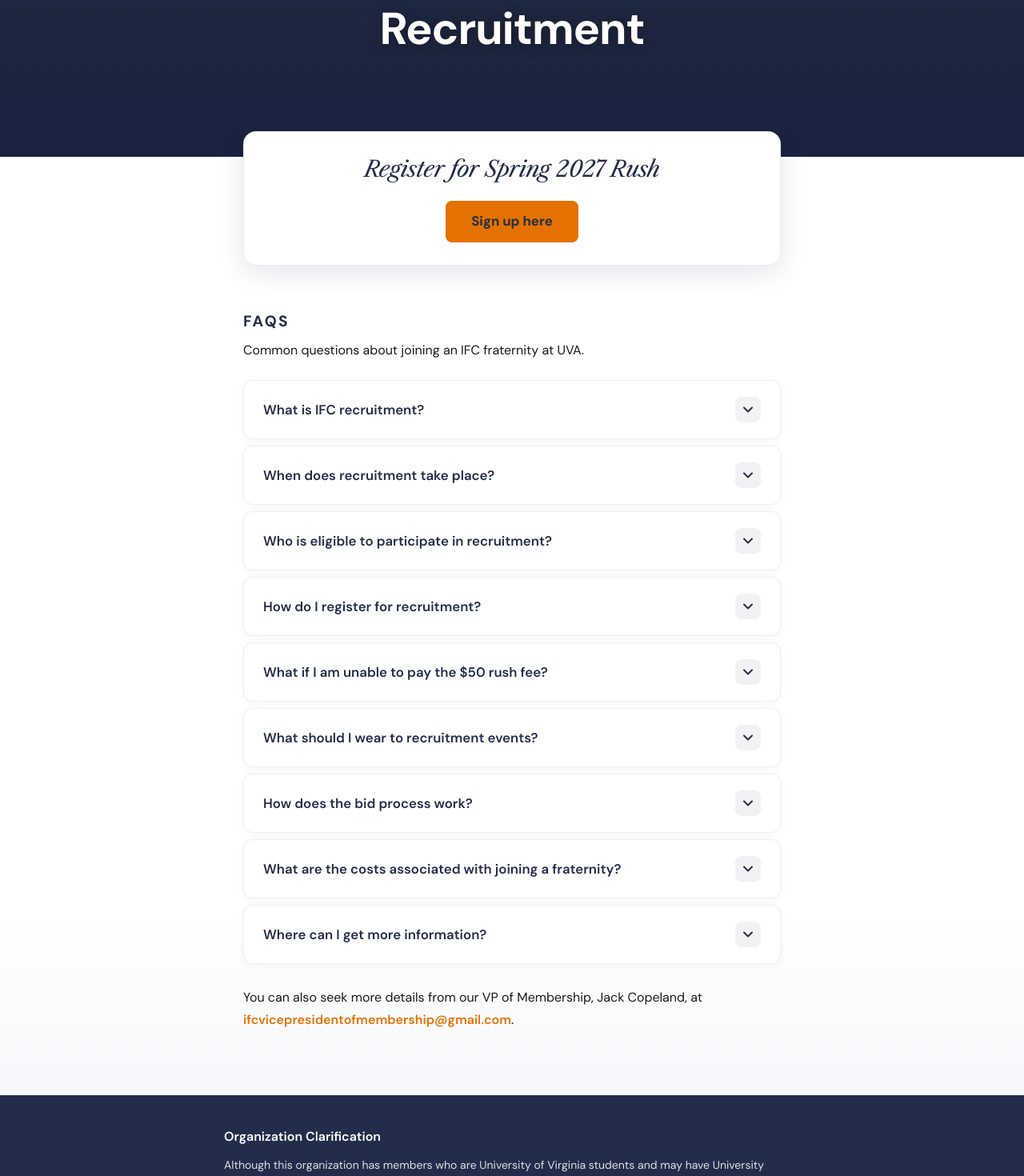
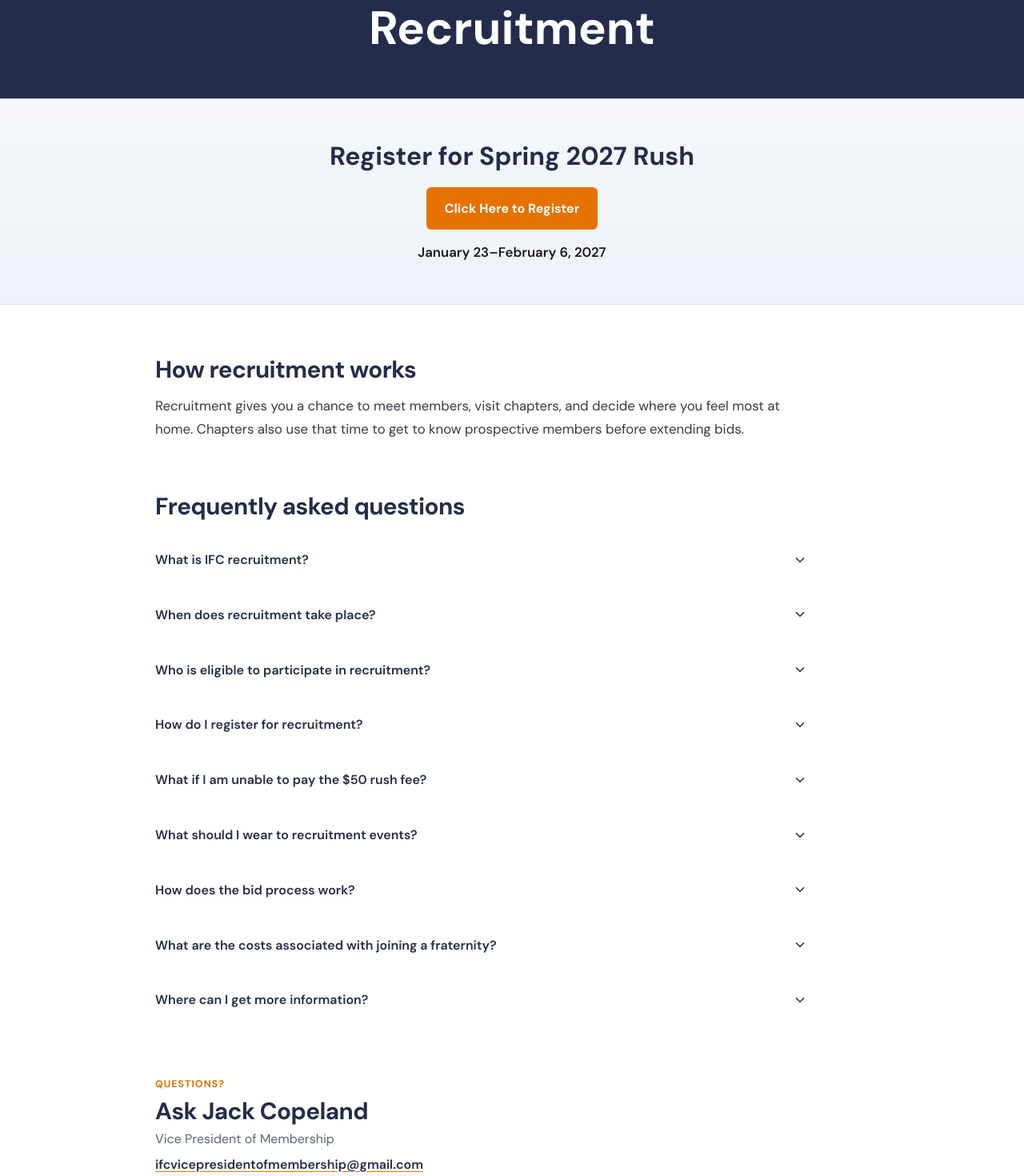
Before and after one commit to ifcuva/IFC, a React (Vite) app in the folder ifc-web/: page /recruitment in a window 1280 px wide. Shown: the part 140-1610 px from the top of the page at 80% size. Built offline with nearby package versions, Linux system fonts and the light colour scheme.

Commit message:
Update recruitment page.

```diff
--- a/ifc-web/src/pages/RecruitmentPage.css
+++ b/ifc-web/src/pages/RecruitmentPage.css
@@ -1,124 +1,135 @@
 .recruitment-page {
   min-height: 100vh;
-  padding-bottom: 5rem;
-  background: linear-gradient(180deg, #f2f4f8 0%, #fff 15%, #fff 85%, #f5f7fa 100%);
+  background: #fff;
 }
 
-/* Hero */
-.recruitment-page__hero {
-  min-height: 42vh;
-  display: flex;
-  align-items: center;
-  justify-content: center;
-  background: linear-gradient(180deg, #232d4b 0%, #1e2740 50%, #1a2240 100%);
-  padding: 6rem 1.5rem 5rem;
+/* Page heading */
+.recruitment-page__header {
+  padding: 9rem 1.5rem 3.5rem;
+  background: var(--uva-blue);
 }
 
-.recruitment-page__hero-title {
-  margin: 0;
-  font-size: clamp(2.25rem, 6vw, 3.5rem);
-  font-weight: 700;
-  color: #fff;
-  letter-spacing: -0.02em;
-  text-align: center;
-  text-shadow: 0 2px 20px rgba(0, 0, 0, 0.3);
+.recruitment-page__header-inner,
+.recruitment-page__registration-inner,
+.recruitment-page__inner {
+  width: 100%;
+  max-width: 940px;
+  margin: 0 auto;
 }
 
-/* Inner content */
-.recruitment-page__inner {
-  max-width: 720px;
-  margin: 0 auto;
-  padding: 0 1.5rem;
-  position: relative;
-  margin-top: -2rem;
+.recruitment-page__title {
+  margin: 0;
+  text-align: center;
+  font-size: clamp(2.35rem, 5vw, 3.65rem);
+  line-height: 1.08;
+  font-weight: 700;
+  letter-spacing: normal;
+  color: #fff;
 }
 
-/* Rush registration */
-.recruitment-page__signup {
-  background: #fff;
-  border-radius: 16px;
-  padding: 1.75rem 2rem;
-  margin-bottom: 3rem;
-  box-shadow: 0 8px 32px rgba(35, 45, 75, 0.12);
-  border: 1px solid rgba(35, 45, 75, 0.08);
+/* Registration */
+.recruitment-page__registration {
+  padding: 0 1.5rem;
+  background: linear-gradient(180deg, #f5f7fb 0%, #eef2f8 100%);
+  border-top: 1px solid rgba(35, 45, 75, 0.08);
+  border-bottom: 1px solid rgba(35, 45, 75, 0.1);
+}
+
+.recruitment-page__registration-inner {
+  padding: 3.25rem 0;
   text-align: center;
 }
 
-.recruitment-page__signup-title {
-  margin: 0 0 1.25rem;
-  font-family: 'Libre Caslon Text', serif;
-  font-size: clamp(1.35rem, 3vw, 1.75rem);
-  font-weight: 400;
-  font-style: italic;
-  line-height: 1.35;
+.recruitment-page__registration-top {
+  display: flex;
+  flex-direction: column;
+  align-items: center;
+  justify-content: center;
+  gap: 1.25rem;
+}
+
+.recruitment-page__registration-title {
+  margin: 0;
+  font-size: clamp(1.5rem, 3vw, 2rem);
+  line-height: 1.2;
   color: var(--uva-blue);
-  letter-spacing: -0.01em;
 }
 
 .recruitment-page__signup-button {
   display: inline-block;
-  padding: 0.85rem 2rem;
+  flex: 0 0 auto;
+  padding: 0.9rem 1.4rem;
   background: var(--uva-orange);
-  color: var(--uva-blue);
+  color: #fff;
   font-family: inherit;
-  font-size: 1.05rem;
+  font-size: 1rem;
   font-weight: 700;
   text-decoration: none;
-  border-radius: 8px;
-  transition: background 0.2s, transform 0.15s;
+  border-radius: 6px;
+  transition: background 160ms ease-out, transform 100ms ease-out;
 }
 
 .recruitment-page__signup-button:hover {
-  background: #d66800;
-  transform: translateY(-1px);
+  background: #ca6500;
 }
 
 .recruitment-page__signup-button:active {
-  transform: translateY(0);
+  transform: scale(0.97);
 }
-/* FAQ section */
+
+.recruitment-page__dates {
+  margin: 1rem 0 0;
+  font-size: 1.05rem;
+  font-weight: 600;
+  color: #1a1a1a;
+}
+
+/* Main content */
+.recruitment-page__inner {
+  padding: 4rem 1.5rem 5rem;
+}
+
+.recruitment-page__overview {
+  width: 100%;
+  max-width: 820px;
+  margin-bottom: 4rem;
+}
+
+.recruitment-page__overview h2,
+.recruitment-page__faq-heading,
+.recruitment-page__contact h2 {
+  margin: 0 0 0.75rem;
+  font-size: clamp(1.45rem, 3vw, 1.85rem);
+  line-height: 1.2;
+  letter-spacing: -0.02em;
+  color: var(--uva-blue);
+}
+
+.recruitment-page__overview p {
+  margin: 0;
+  font-size: 1.05rem;
+  line-height: 1.75;
+  color: #343946;
+}
+
+/* FAQ */
 .recruitment-page__faq {
-  padding-top: 0.5rem;
+  max-width: 820px;
 }
 
 .recruitment-page__faq-heading {
-  margin: 0 0 0.5rem;
-  font-size: clamp(1.05rem, 2vw, 1.2rem);
-  font-weight: 700;
-  letter-spacing: 0.12em;
-  text-transform: uppercase;
-  color: #232d4b;
-}
-
-.recruitment-page__faq-intro {
-  margin: 0 0 1.5rem;
-  font-size: 1rem;
-  line-height: 1.6;
-  color: #1a1a1a;
+  margin-bottom: 1rem;
 }
 
 .recruitment-page__faq-list {
   display: flex;
   flex-direction: column;
-  gap: 0.5rem;
+  gap: 0.25rem;
 }
 
 .recruitment-page__faq-item {
   background: #fff;
-  border-radius: 12px;
-  border: 1px solid rgba(35, 45, 75, 0.08);
-  box-shadow: 0 2px 12px rgba(35, 45, 75, 0.04);
   overflow: hidden;
-  transition: box-shadow 0.2s, border-color 0.2s;
-}
-
-.recruitment-page__faq-item:hover {
-  box-shadow: 0 4px 20px rgba(35, 45, 75, 0.08);
-}
-
-.recruitment-page__faq-item--open {
-  border-color: rgba(229, 114, 0, 0.2);
-  box-shadow: 0 4px 24px rgba(35, 45, 75, 0.08);
 }
 
 .recruitment-page__faq-trigger {
@@ -127,25 +138,24 @@
   justify-content: space-between;
   gap: 1rem;
   width: 100%;
-  padding: 1.25rem 1.5rem;
+  padding: 1.15rem 0;
   background: none;
   border: none;
   text-align: left;
   font-family: inherit;
-  font-size: 1.05rem;
+  font-size: 1rem;
   font-weight: 600;
-  color: #232d4b;
+  color: var(--uva-blue);
   cursor: pointer;
-  transition: color 0.2s;
+  transition: color 160ms ease-out;
 }
 
 .recruitment-page__faq-trigger:hover {
-  color: #e57200;
+  color: var(--uva-orange);
 }
 
 .recruitment-page__faq-question {
   flex: 1;
-  padding-right: 0.5rem;
 }
 
 .recruitment-page__faq-icon {
@@ -153,23 +163,14 @@
   display: flex;
   align-items: center;
   justify-content: center;
-  width: 32px;
-  height: 32px;
-  border-radius: 8px;
-  background: rgba(35, 45, 75, 0.06);
-  color: #232d4b;
-  transition: transform 0.25s ease, background 0.2s, color 0.2s;
-}
-
-.recruitment-page__faq-trigger:hover .recruitment-page__faq-icon {
-  background: rgba(229, 114, 0, 0.12);
-  color: #e57200;
+  width: 28px;
+  height: 28px;
+  color: currentColor;
+  transition: transform 220ms ease-out;
 }
 
 .recruitment-page__faq-item--open .recruitment-page__faq-icon {
   transform: rotate(180deg);
-  background: rgba(229, 114, 0, 0.12);
-  color: #e57200;
 }
 
 .recruitment-page__faq-answer-wrap {
@@ -177,64 +178,94 @@
 }
 
 .recruitment-page__faq-answer {
-  padding: 0 1.5rem 1.5rem;
-  font-size: 1rem;
-  line-height: 1.75;
-  color: #1a1a1a;
-  border-top: 1px solid rgba(35, 45, 75, 0.06);
-  margin-top: -1px;
+  width: 100%;
+  max-width: none;
+  padding: 0 0 1.3rem;
+  font-size: 0.98rem;
+  line-height: 1.7;
+  color: #454b59;
 }
 
-.recruitment-page__faq-answer-wrap .recruitment-page__faq-answer {
-  padding-left: 1.5rem;
-  padding-right: 1.5rem;
+.recruitment-page__faq-answer a {
+  color: var(--uva-orange);
+  font-weight: 600;
+  text-decoration: underline;
+  text-underline-offset: 0.18em;
 }
 
 .recruitment-page__contact {
-  margin: 1.75rem 0 0;
-  font-size: 1rem;
-  line-height: 1.75;
-  color: #1a1a1a;
+  max-width: 820px;
+  margin-top: 4rem;
+  padding-top: 0;
 }
 
-.recruitment-page__contact a {
-  color: #e57200;
-  font-weight: 600;
-  text-decoration: none;
+.recruitment-page__contact-label {
+  margin: 0 0 0.45rem;
+  font-size: 0.78rem;
+  font-weight: 700;
+  letter-spacing: 0.08em;
+  text-transform: uppercase;
+  color: var(--uva-orange);
 }
 
-.recruitment-page__contact a:hover {
+.recruitment-page__contact h2 {
+  margin-bottom: 0.25rem;
+}
+
+.recruitment-page__contact > p:not(.recruitment-page__contact-label) {
+  margin: 0 0 0.5rem;
+  color: var(--text-muted);
+}
+
+.recruitment-page__contact-link {
+  color: var(--uva-blue);
+  font-weight: 600;
+  text-decoration: underline;
+  text-decoration-color: var(--uva-orange);
+  text-underline-offset: 0.2em;
+}
+
+.recruitment-page__contact-link:hover {
+  color: var(--uva-orange);
   text-decoration: underline;
 }
 
-@media (max-width: 520px) {
-  .recruitment-page__hero {
-    min-height: 35vh;
-    padding: 5rem 1rem 4rem;
+@media (max-width: 700px) {
+  .recruitment-page__header {
+    padding: 7.5rem 1.25rem 2.75rem;
+  }
+
+  .recruitment-page__registration {
+    padding: 0 1.25rem;
+  }
+
+  .recruitment-page__registration-inner {
+    padding: 2rem 0 2.25rem;
+  }
+
+  .recruitment-page__registration-top {
+    align-items: center;
+    gap: 1.25rem;
+  }
+
+  .recruitment-page__signup-button {
+    width: auto;
+    text-align: center;
   }
 
   .recruitment-page__inner {
-    margin-top: -1.5rem;
-    padding: 0 1rem;
+    padding: 3rem 1.25rem 4rem;
   }
 
-  .recruitment-page__signup {
-    padding: 1.5rem 1.25rem;
-    margin-bottom: 2.5rem;
-  }
-
-  .recruitment-page__signup-button {
-    width: 100%;
-    max-width: 280px;
-  }
-  .recruitment-page__faq-trigger {
-    padding: 1rem 1.25rem;
-    font-size: 1rem;
-  }
-
-  .recruitment-page__faq-answer-wrap .recruitment-page__faq-answer {
-    padding-left: 1.25rem;
-    padding-right: 1.25rem;
-    padding-bottom: 1.25rem;
+  .recruitment-page__overview {
+    margin-bottom: 3rem;
   }
 }
+
+@media (prefers-reduced-motion: reduce) {
+  .recruitment-page__signup-button,
+  .recruitment-page__faq-trigger,
+  .recruitment-page__faq-icon {
+    transition: none;
+  }
+}
--- a/ifc-web/src/pages/RecruitmentPage.jsx
+++ b/ifc-web/src/pages/RecruitmentPage.jsx
@@ -12,82 +12,92 @@
     <>
       <Navbar />
       <main className="recruitment-page">
-        <motion.section
-          className="recruitment-page__hero"
-          initial={{ opacity: 0 }}
-          animate={{ opacity: 1 }}
-          transition={{ duration: 0.5 }}
-        >
-          <h1 className="recruitment-page__hero-title">Recruitment</h1>
-        </motion.section>
+        <header className="recruitment-page__header">
+          <div className="recruitment-page__header-inner">
+            <h1 className="recruitment-page__title">Recruitment</h1>
+          </div>
+        </header>
 
-        <div className="recruitment-page__inner">
-          <motion.div
-            className="recruitment-page__signup"
-            initial={{ opacity: 0, y: 16 }}
-            animate={{ opacity: 1, y: 0 }}
-            transition={{ duration: 0.4, delay: 0.15 }}
-          >
-            <h2 className="recruitment-page__signup-title">
+        <section className="recruitment-page__registration" aria-labelledby="registration-title">
+          <div className="recruitment-page__registration-inner">
+            <div className="recruitment-page__registration-top">
+              <div>
+                <h2 id="registration-title" className="recruitment-page__registration-title">
                   Register for Spring 2027 Rush
                 </h2>
+              </div>
               <a
                 href="https://uvaifc2027.mycampusdirector2.com/"
                 className="recruitment-page__signup-button"
                 target="_blank"
                 rel="noopener noreferrer"
               >
-              Sign up here
+                Click Here to Register
               </a>
-          </motion.div>
+            </div>
 
-          <motion.section
-            className="recruitment-page__faq"
-            initial="hidden"
-            animate="visible"
-            variants={{
-              visible: { transition: { staggerChildren: 0.06 } },
-              hidden: {},
-            }}
-          >
-            <h2 className="recruitment-page__faq-heading">FAQs</h2>
-            <p className="recruitment-page__faq-intro">
-              Common questions about joining an IFC fraternity at UVA.
+            <p className="recruitment-page__dates">January 23–February 6, 2027</p>
+          </div>
+        </section>
+
+        <div className="recruitment-page__inner">
+          <section className="recruitment-page__overview" aria-labelledby="overview-title">
+            <h2 id="overview-title">How recruitment works</h2>
+            <p>
+              Recruitment gives you a chance to meet members, visit chapters, and decide where you
+              feel most at home. Chapters also use that time to get to know prospective members
+              before extending bids.
             </p>
+          </section>
+
+          <section className="recruitment-page__faq" aria-labelledby="faq-title">
+            <h2 id="faq-title" className="recruitment-page__faq-heading">
+              Frequently asked questions
+            </h2>
             <div className="recruitment-page__faq-list">
-              {recruitmentFaqs.map((faq) => (
-                <motion.article
+              {recruitmentFaqs.map((faq) => {
+                const isOpen = openId === faq.id;
+                return (
+                  <article
                     key={faq.id}
-                  className={`recruitment-page__faq-item ${openId === faq.id ? 'recruitment-page__faq-item--open' : ''}`}
-                  variants={{
-                    hidden: { opacity: 0, y: 12 },
-                    visible: { opacity: 1, y: 0 },
-                  }}
+                    className={`recruitment-page__faq-item ${isOpen ? 'recruitment-page__faq-item--open' : ''}`}
                   >
                     <button
                       type="button"
                       className="recruitment-page__faq-trigger"
-                    onClick={() => setOpenId(openId === faq.id ? null : faq.id)}
-                    aria-expanded={openId === faq.id}
+                      onClick={() => setOpenId(isOpen ? null : faq.id)}
+                      aria-expanded={isOpen}
                       aria-controls={`faq-answer-${faq.id}`}
                       id={`faq-question-${faq.id}`}
                     >
                       <span className="recruitment-page__faq-question">{faq.question}</span>
                       <span className="recruitment-page__faq-icon" aria-hidden="true">
-                      <svg width="20" height="20" viewBox="0 0 20 20" fill="none" xmlns="http://www.w3.org/2000/svg">
-                        <path d="M5 7.5L10 12.5L15 7.5" stroke="currentColor" strokeWidth="2" strokeLinecap="round" strokeLinejoin="round" />
+                        <svg
+                          width="18"
+                          height="18"
+                          viewBox="0 0 20 20"
+                          fill="none"
+                          xmlns="http://www.w3.org/2000/svg"
+                        >
+                          <path
+                            d="M5 7.5L10 12.5L15 7.5"
+                            stroke="currentColor"
+                            strokeWidth="1.75"
+                            strokeLinecap="round"
+                            strokeLinejoin="round"
+                          />
                         </svg>
                       </span>
                     </button>
-                  <AnimatePresence>
-                    {openId === faq.id && (
+                    <AnimatePresence initial={false}>
+                      {isOpen && (
                         <motion.div
                           id={`faq-answer-${faq.id}`}
                           className="recruitment-page__faq-answer-wrap"
                           initial={{ height: 0, opacity: 0 }}
                           animate={{ height: 'auto', opacity: 1 }}
                           exit={{ height: 0, opacity: 0 }}
-                        transition={{ duration: 0.25, ease: [0.4, 0, 0.2, 1] }}
+                          transition={{ type: 'spring', bounce: 0, duration: 0.32 }}
                           role="region"
                           aria-labelledby={`faq-question-${faq.id}`}
                         >
@@ -97,7 +107,7 @@
                               <>
                                 {' '}
                                 <a href={faq.link} target="_blank" rel="noopener noreferrer">
-                                {faq.link}
+                                  Open the fee waiver form
                                 </a>
                               </>
                             )}
@@ -105,17 +115,23 @@
                         </motion.div>
                       )}
                     </AnimatePresence>
-                </motion.article>
-              ))}
+                  </article>
+                );
+              })}
             </div>
-            <p className="recruitment-page__contact">
-              You can also seek more details from our VP of Membership, Jack Copeland, at{' '}
-              <a href="mailto:ifcvicepresidentofmembership@gmail.com">
+          </section>
+
+          <section className="recruitment-page__contact" aria-labelledby="contact-title">
+            <p className="recruitment-page__contact-label">Questions?</p>
+            <h2 id="contact-title">Ask Jack Copeland</h2>
+            <p>Vice President of Membership</p>
+            <a
+              href="mailto:ifcvicepresidentofmembership@gmail.com"
+              className="recruitment-page__contact-link"
+            >
               ifcvicepresidentofmembership@gmail.com
             </a>
-              .
-            </p>
-          </motion.section>
+          </section>
         </div>
       </main>
       <Footer />
```
Lines whose indentation alone changed are shown as unchanged.
